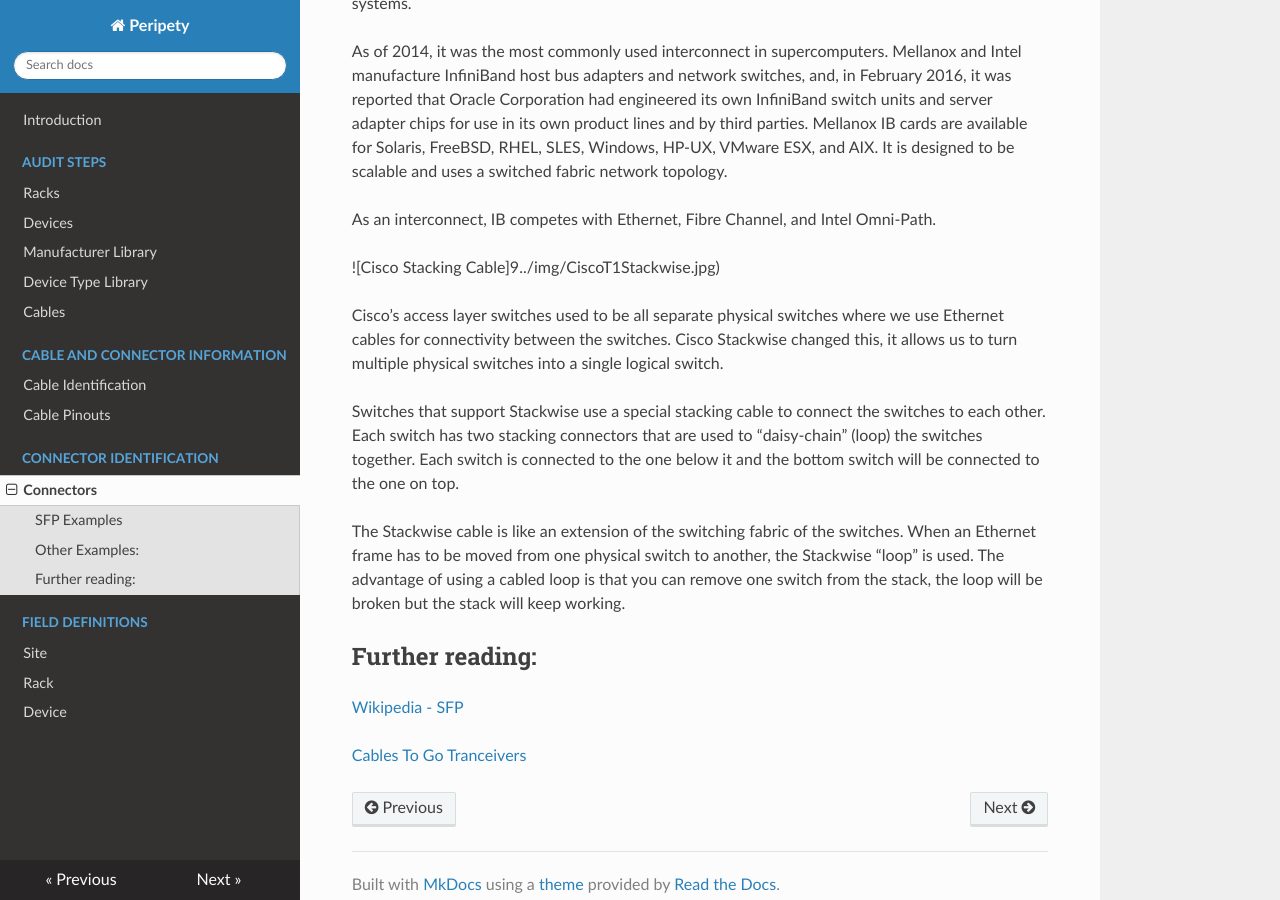
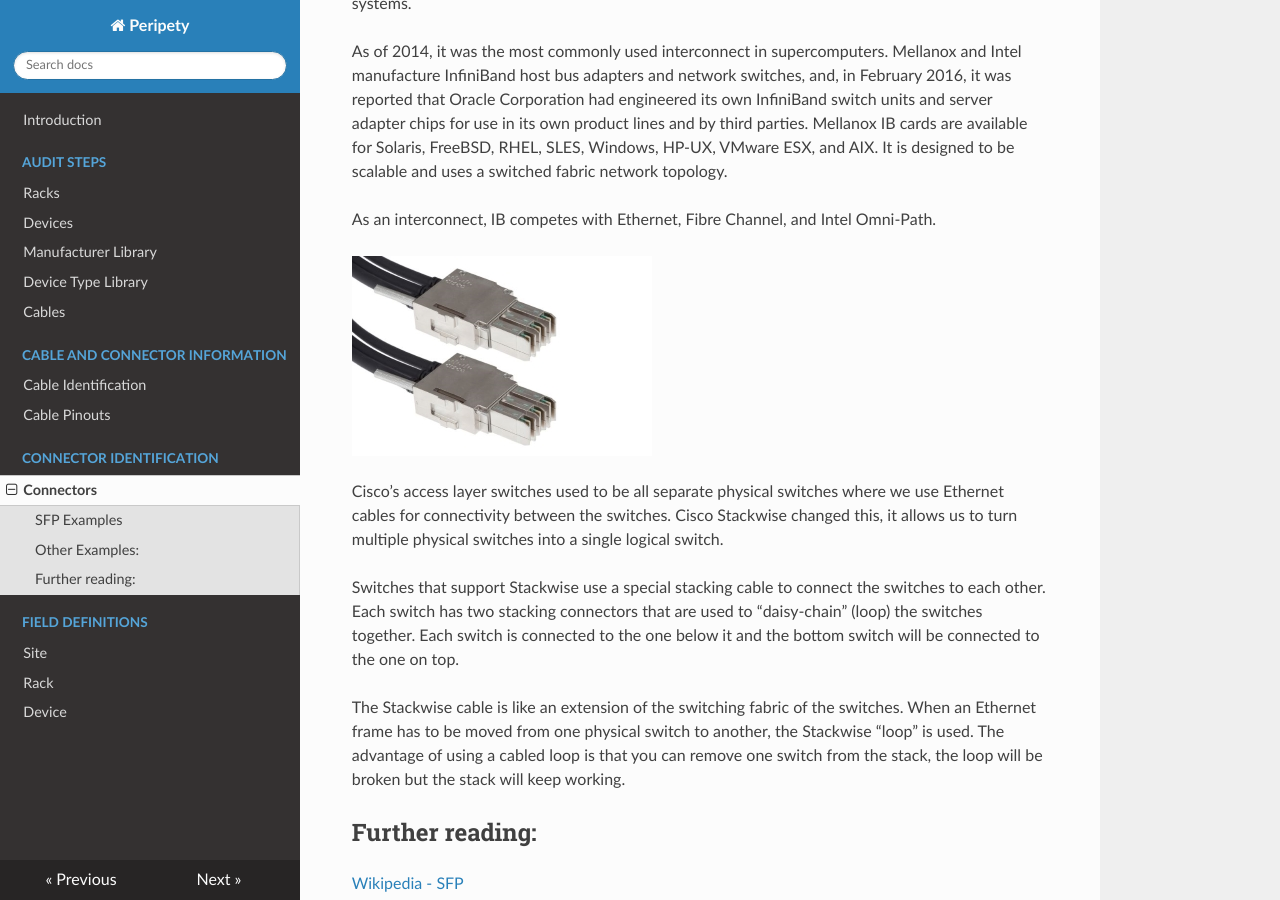
Before and after one commit to gadler01/peripety-docs, an MkDocs documentation site: the page built from docs/audit-steps/connectors.md, in a window 1280 px wide and 900 px high, scrolled down 951 px. Built offline with MkDocs 1.6.1, drawn with Linux system fonts in a browser that asks for light colours; nearby versions of some CDN libraries; old or Windows-style settings are respelled for this version of MkDocs.

Commit message:
Update connectors.md

```diff
--- a/docs/audit-steps/connectors.md
+++ b/docs/audit-steps/connectors.md
@@ -16,7 +16,7 @@ As of 2014, it was the most commonly used interconnect in supercomputers. Mellan
 
 As an interconnect, IB competes with Ethernet, Fibre Channel, and Intel Omni-Path.
 
-![Cisco Stacking Cable]9../img/CiscoT1Stackwise.jpg)
+![Cisco Stacking Cable](../img/CiscoT1Stackwise.jpg)
 
 Cisco’s access layer switches used to be all separate physical switches where we use Ethernet cables for connectivity between the switches. Cisco Stackwise changed this, it allows us to turn multiple physical switches into a single logical switch.
 
```
